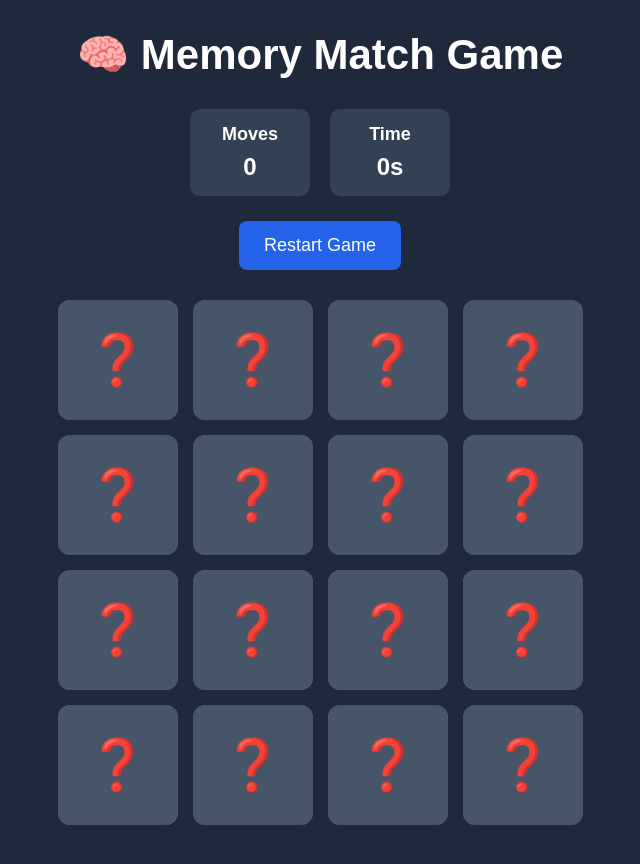
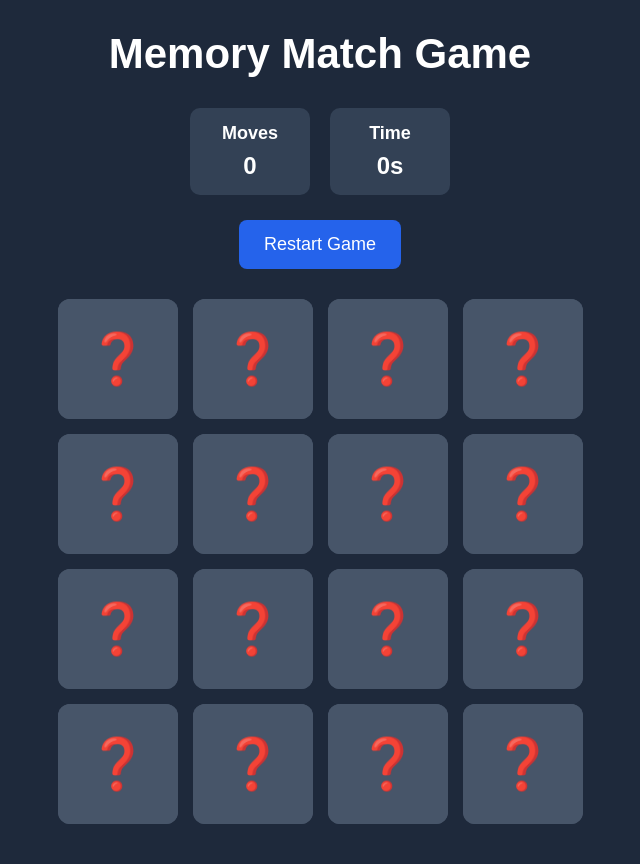
Before and after one commit to RaoMuneebUrRahmanKhan/flip-card-game, a plain HTML site: page index.html in a window 1280 px wide. Shown: the whole page, without its empty margins (320-960 px from the left). Drawn offline with Linux system fonts and the light colour scheme.

Commit message:
format editing in index

```diff
--- a/index.html
+++ b/index.html
@@ -13,7 +13,7 @@
 
     <div class="container">
 
-        <h1>🧠 Memory Match Game</h1>
+        <h1>Memory Match Game</h1>
 
         <div class="stats">
 
```
